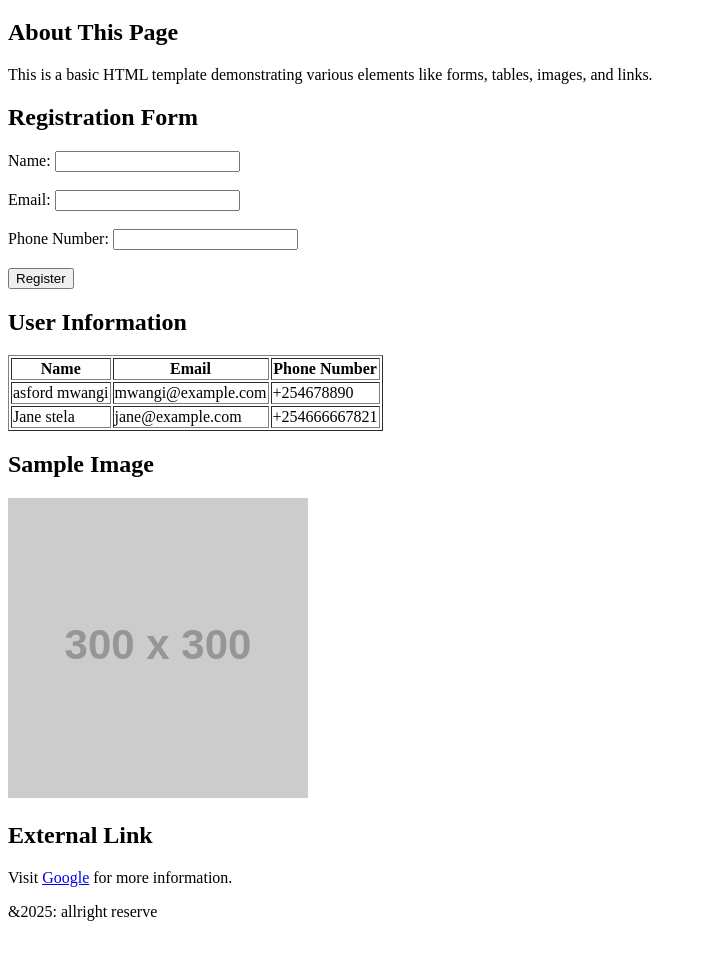
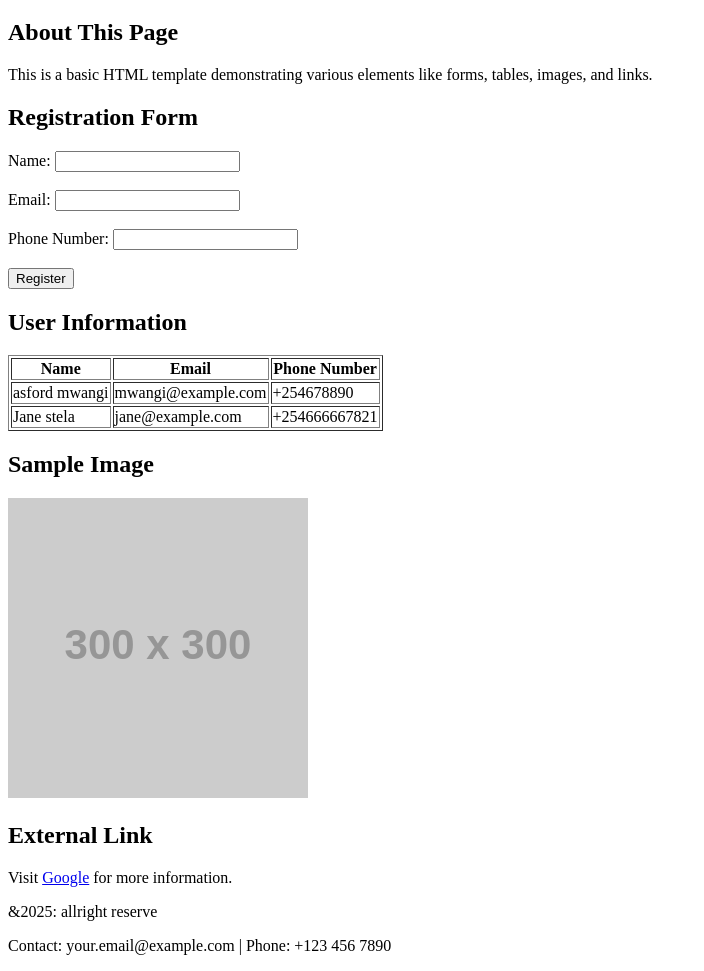
Before and after one commit to mwangiasford1/index.html, a plain HTML site: page index.html in a window 1280 px wide. Shown: the part 61-1032 px from the top of the page, without its empty margins (0-704 px from the left). Before the commit the page ends 998 px from the top, so only its background shows below. Drawn offline with Linux system fonts and the light colour scheme; placeholder pictures from the web are drawn by us.

Commit message:
Update index.html

```diff
--- a/index.html
+++ b/index.html
@@ -55,6 +55,8 @@
 
 
     <footer><P>&2025: allright reserve</P></footer>
+      <p>Contact: your.email@example.com | Phone: +123 456 7890</p>
+
 </body>
 
 </html>
```
